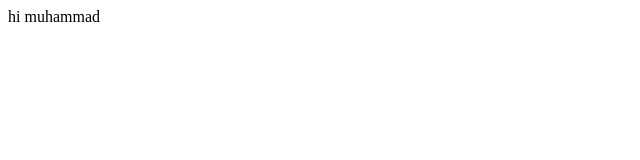
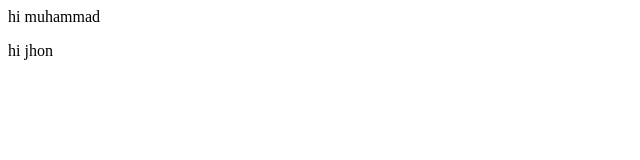
Before and after one commit to mfaizanhere/Repo, a plain HTML site: page index.html in a window 1280 px wide. Shown: the full height of the page, 0-640 px from the left. Drawn offline with Linux system fonts and the light colour scheme.

Commit message:
add name

```diff
--- a/index.html
+++ b/index.html
@@ -1 +1,2 @@
 <p> hi muhammad</p>
+<p>hi jhon</p>
```
